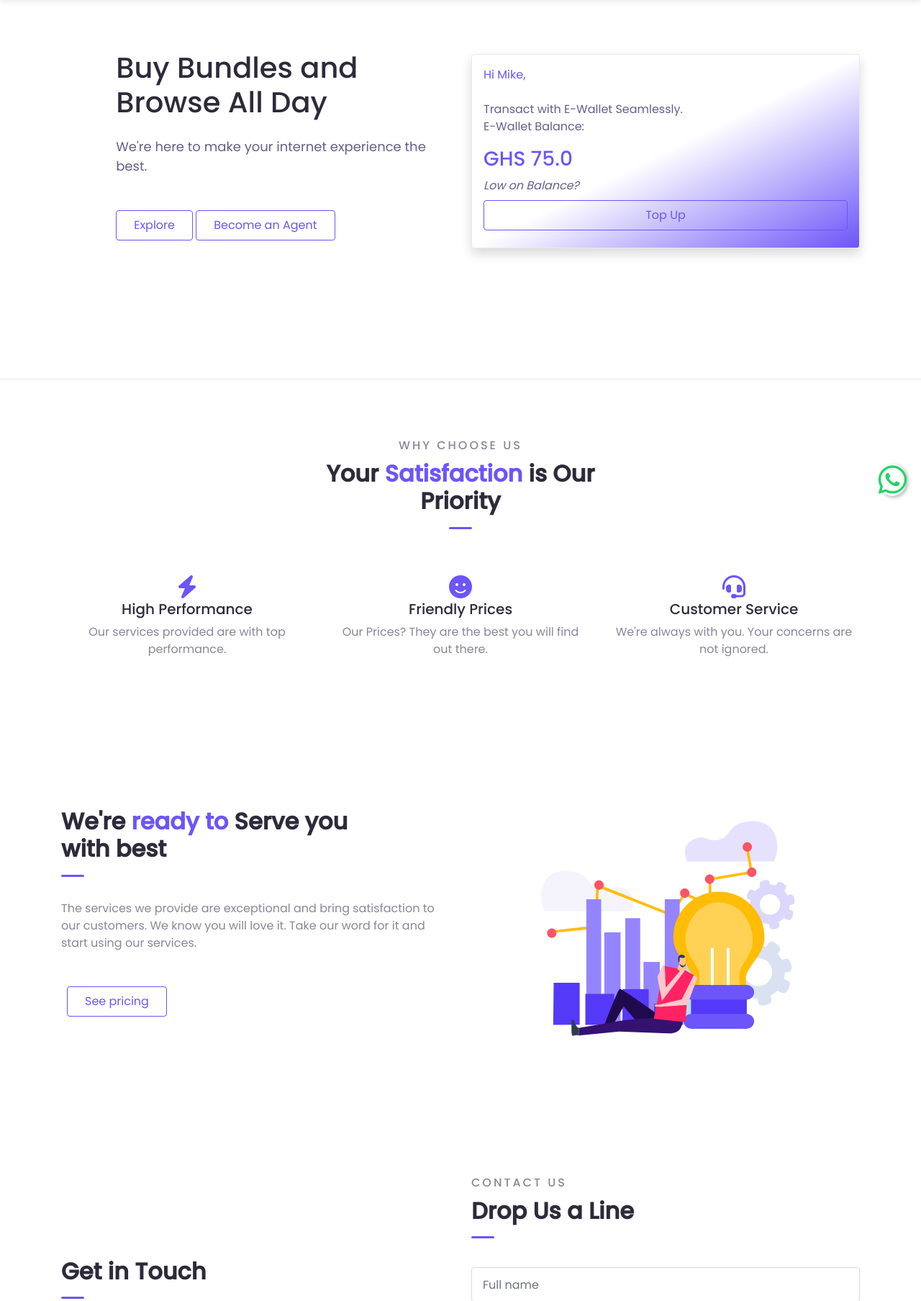
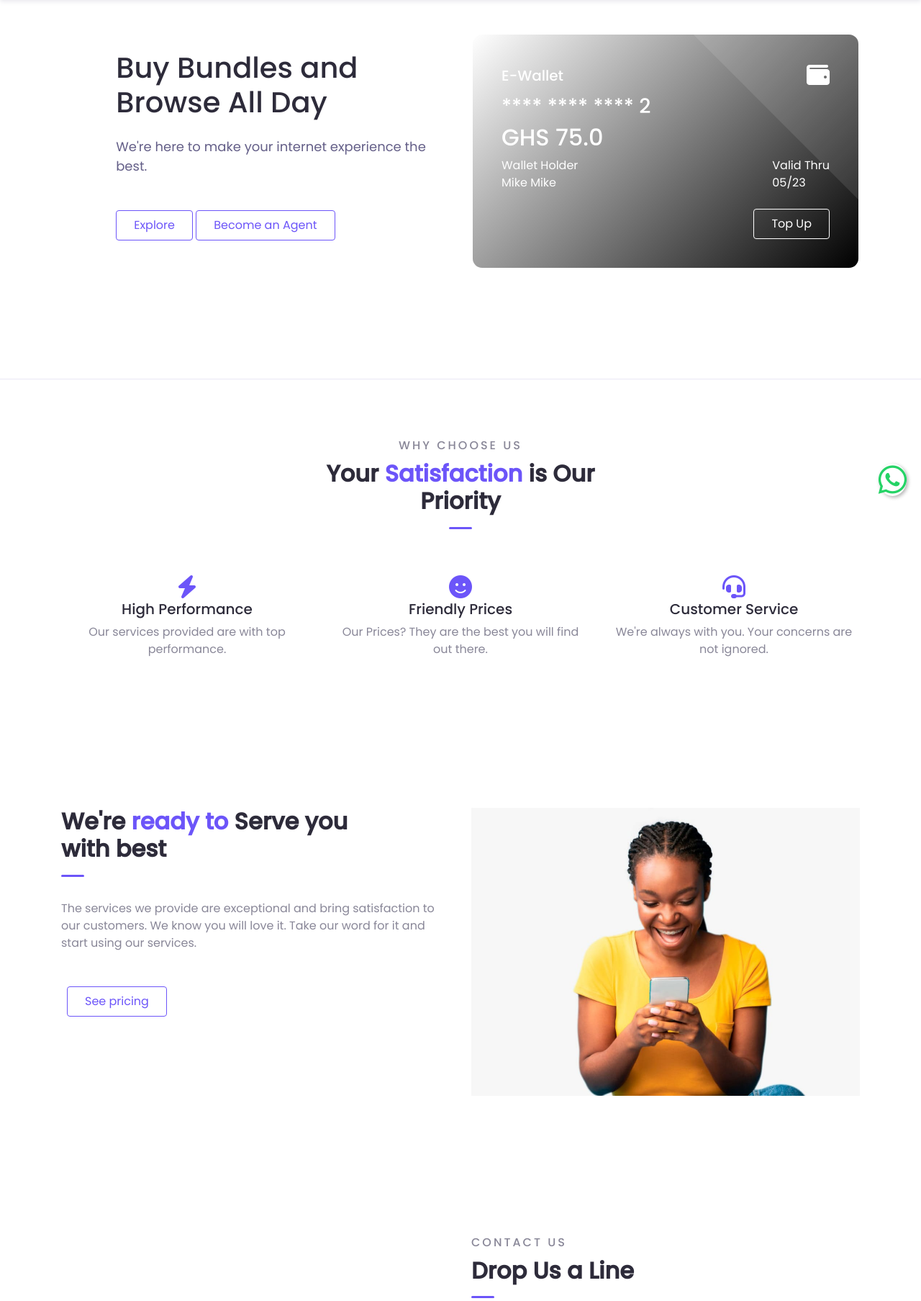
Before and after one commit to mikegyamfi/gh_data, a Django app: page / in a window 1280 px wide. Shown: the part 90-1897 px from the top of the page at 72% size. Run offline with Django 4.2, Linux system fonts and the light colour scheme; a user stored in the database is signed in; data comes from the database, SQL or seed files in the repository; both versions use the stored data as it was after the commit; parts of the project's set-up code (start-up, migrations or seed data) failed here and were passed over; some libraries are stand-ins or nearby versions; some web fonts are replaced.

Commit message:
ui change

```diff
--- a/intel_app/templates/base.html
+++ b/intel_app/templates/base.html
@@ -53,6 +53,43 @@
         box-shadow: 2px 2px 5px rgba(0,0,0,0.3);
         border-radius: 50%;
     }
+
+    .credit-card {
+  background: linear-gradient(135deg, #ffffff, #000000);
+  color: white;
+  border-radius: 15px;
+        border: 2px solid white;
+  padding: 20px;
+  position: relative;
+  overflow: hidden;
+}
+
+.credit-card .card-body {
+  position: relative;
+  z-index: 2;
+}
+
+.credit-card::before {
+  content: '';
+  position: absolute;
+  top: -50%;
+  right: -50%;
+  width: 100%;
+  height: 100%;
+  background: rgba(255, 255, 255, 0.1);
+  transform: rotate(45deg);
+  z-index: 1;
+}
+
+.btn-outline-light {
+  border-color: white;
+  color: white;
+}
+
+.btn-outline-light:hover {
+  background-color: white;
+  color: black;
+}
 
   </style>
 
--- a/intel_app/templates/layouts/index.html
+++ b/intel_app/templates/layouts/index.html
@@ -20,13 +20,46 @@
           </div>
           <div class="col-lg-6 py-3 wow zoomIn">
             {% if request.user.is_authenticated %}
-                <div class="card border shadow p-3" style="background-image: linear-gradient(to right bottom, #ffffff, #ffffff, #6C55F9);">
-                  <span class="text-primary">Hi {{request.user.first_name}},</span><br>Transact with E-Wallet Seamlessly.
-                  <p>E-Wallet Balance:</p>
-                  <h3 class="text-primary">GHS {{wallet_balance}}</h3>
-                  <i>Low on Balance?</i>
-                  <a class="btn btn-outline-primary my-2" href="{% url 'topup-info' %}">Top Up</a>
-                </div>
+                <div class="card credit-card text-white" style="border-radius: 15px;">
+  <div class="card-body">
+    <!-- Card Header with Logo -->
+    <div class="d-flex justify-content-between align-items-center mb-2">
+      <div>
+        <h5 class="mb-0">E-Wallet</h5>
+      </div>
+      <div>
+        <i class="fas fa-wallet fa-2x"></i>
+      </div>
+    </div>
+
+    <!-- Card Number -->
+    <div class="mb-2">
+      <h3 class="mb-0">**** **** **** {{ request.user.id|slice:"-4:" }}</h3>
+    </div>
+
+    <!-- Balance -->
+    <div class="mb-2">
+      <h2 class="mb-0">GHS {{ wallet_balance }}</h2>
+    </div>
+
+    <!-- Card Holder and Valid Thru -->
+    <div class="d-flex justify-content-between align-items-center mb-4">
+      <div>
+        <p class="mb-0">Wallet Holder</p>
+        <p class="mb-0">{{ request.user.first_name }} {{ request.user.last_name }}</p>
+      </div>
+      <div>
+        <p class="mb-0">Valid Thru</p>
+        <p class="mb-0">{{ request.user.date_joined|date:"m/y" }}</p>
+      </div>
+    </div>
+
+    <!-- Top Up Button -->
+    <div class="text-right">
+      <a class="btn btn-outline-light" href="{% url 'topup-info' %}">Top Up</a>
+    </div>
+  </div>
+</div>
             {% else %}
                           <div class="img-place">
               <lottie-player src="https://assets1.lottiefiles.com/packages/lf20_rLfMZE.json"  background="transparent"  speed="1"  style="width: 300px; height: 300px;"  loop  autoplay></lottie-player>
@@ -80,8 +113,8 @@
             <a href="#" class="btn btn-outline-primary ml-2">See pricing</a>
           </div>
           <div class="col-lg-6 py-3 wow zoomIn">
-            <div class="img-place text-center">
-              <img src="{% static 'assets/img/bg_image_3.png' %}" alt="">
+            <div style="height: 400px" class="img-place text-center">
+              <img height="auto" src="{% static 'assets/img/WhatsApp Image 2024-09-30 at 18.40.04_cbb1bfda.jpg' %}" alt="">
             </div>
           </div>
         </div>
```
Also changed, not shown: db.sqlite3, intel_app/static/assets/img/WhatsApp Image 2024-09-30 at 18.40.04_cbb1bfda.jpg (added).
